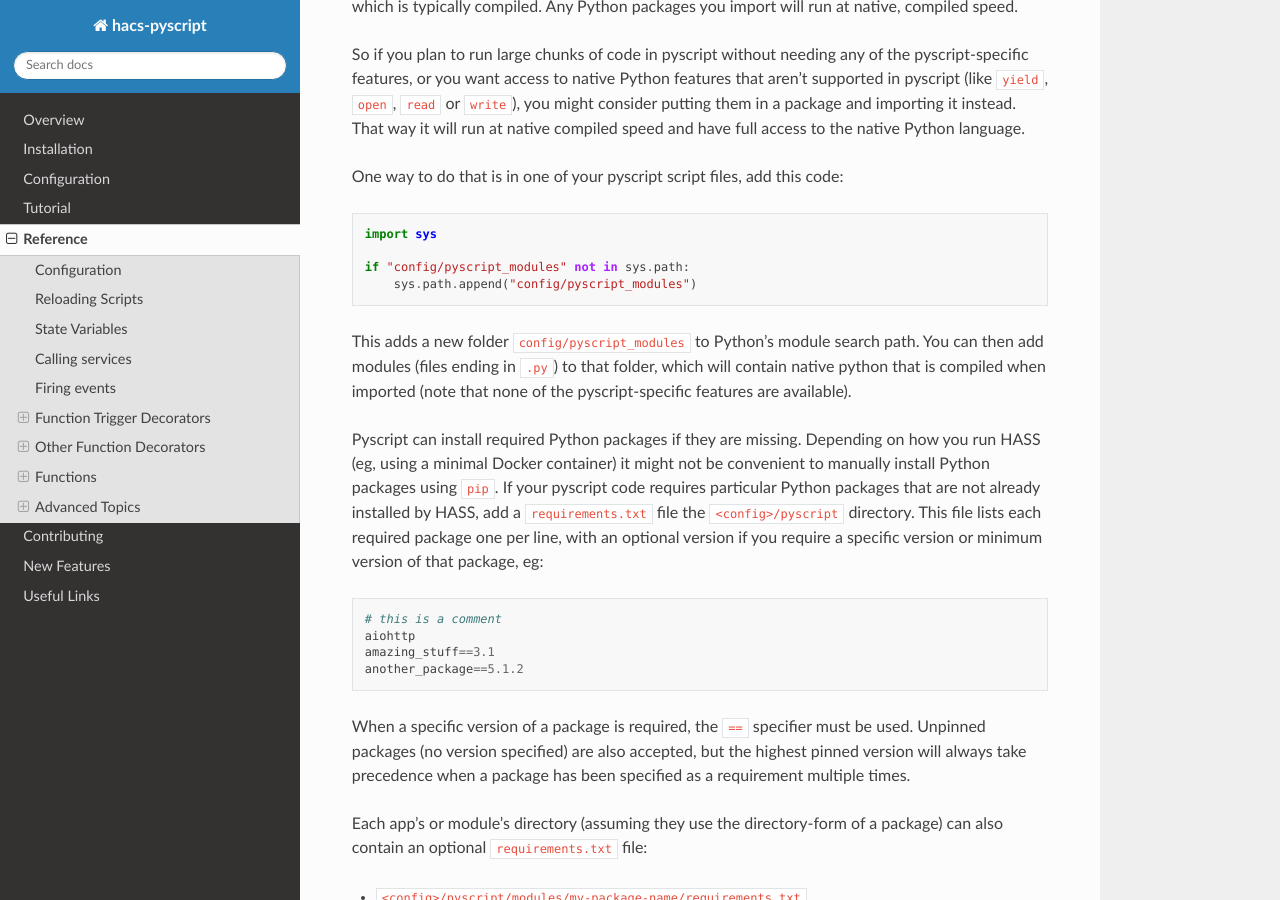
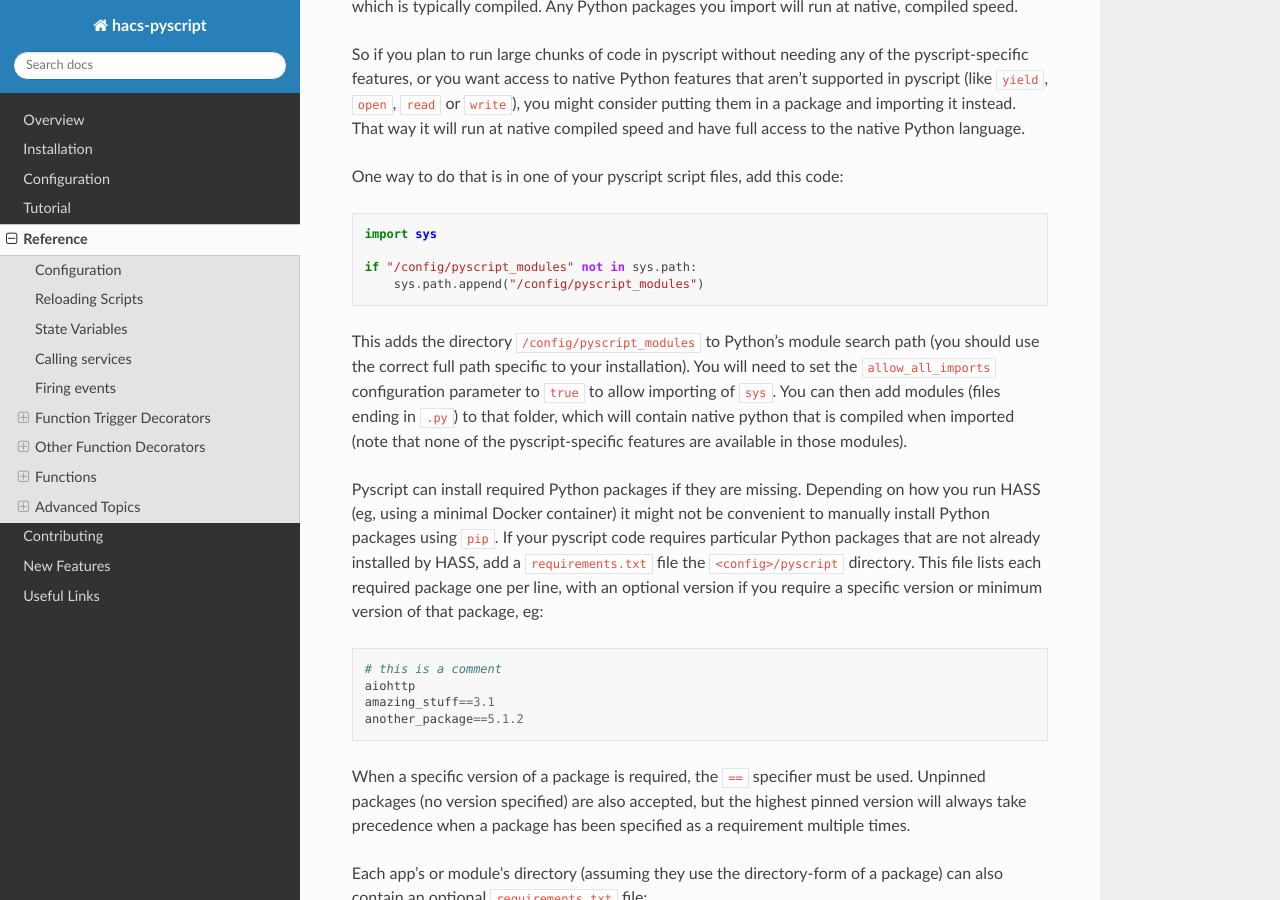
Before and after one commit to custom-components/pyscript, a Sphinx documentation site: the page built from docs/reference.rst, in a window 1280 px wide and 900 px high, scrolled down 31606 px. Built offline with Sphinx 7.4.7 and the Read the Docs theme 2.0.0, drawn with Linux system fonts in a browser that asks for light colours.

Commit message:
updated sys.path.append example with anabsolute path

```diff
--- a/docs/new_features.rst
+++ b/docs/new_features.rst
@@ -84,8 +84,8 @@ Bug fixes since 1.1.0 include:
 - Inner functions and classes are added to global symbol table if declared as ``global``.
 - Pyscript user-defined functions (which are all async) can now be called from native python async
   code; see #137.
-- Calls to ``open()`` now set ``encoding=utf-8`` so Windows platforms use the correct encoding;
-  see #145.
+- Internals that call ``open()`` now set ``encoding=utf-8`` so Windows platforms use the correct
+  encoding; see #145.
 - On Windows, python is missing ``locale.nl_langinfo``, which caused startup to fail when the
   locale-specific days of week were extracted.  Now the days of week in time trigger expressions
   are available on Windows, but only in English; see #145.
--- a/docs/reference.rst
+++ b/docs/reference.rst
@@ -1437,12 +1437,14 @@ One way to do that is in one of your pyscript script files, add this code:
 
     import sys
 
-    if "config/pyscript_modules" not in sys.path:
-        sys.path.append("config/pyscript_modules")
-
-This adds a new folder ``config/pyscript_modules`` to Python's module search path. You can then add
-modules (files ending in ``.py``) to that folder, which will contain native python that is compiled
-when imported (note that none of the pyscript-specific features are available).
+    if "/config/pyscript_modules" not in sys.path:
+        sys.path.append("/config/pyscript_modules")
+
+This adds the directory ``/config/pyscript_modules`` to Python's module search path (you should use
+the correct full path specific to your installation). You will need to set the ``allow_all_imports``
+configuration parameter to ``true``  to allow importing of ``sys``. You can then add modules (files
+ending in ``.py``) to that folder, which will contain native python that is compiled when imported
+(note that none of the pyscript-specific features are available in those modules).
 
 Pyscript can install required Python packages if they are missing. Depending on how you run HASS
 (eg, using a minimal Docker container) it might not be convenient to manually install Python packages
```
